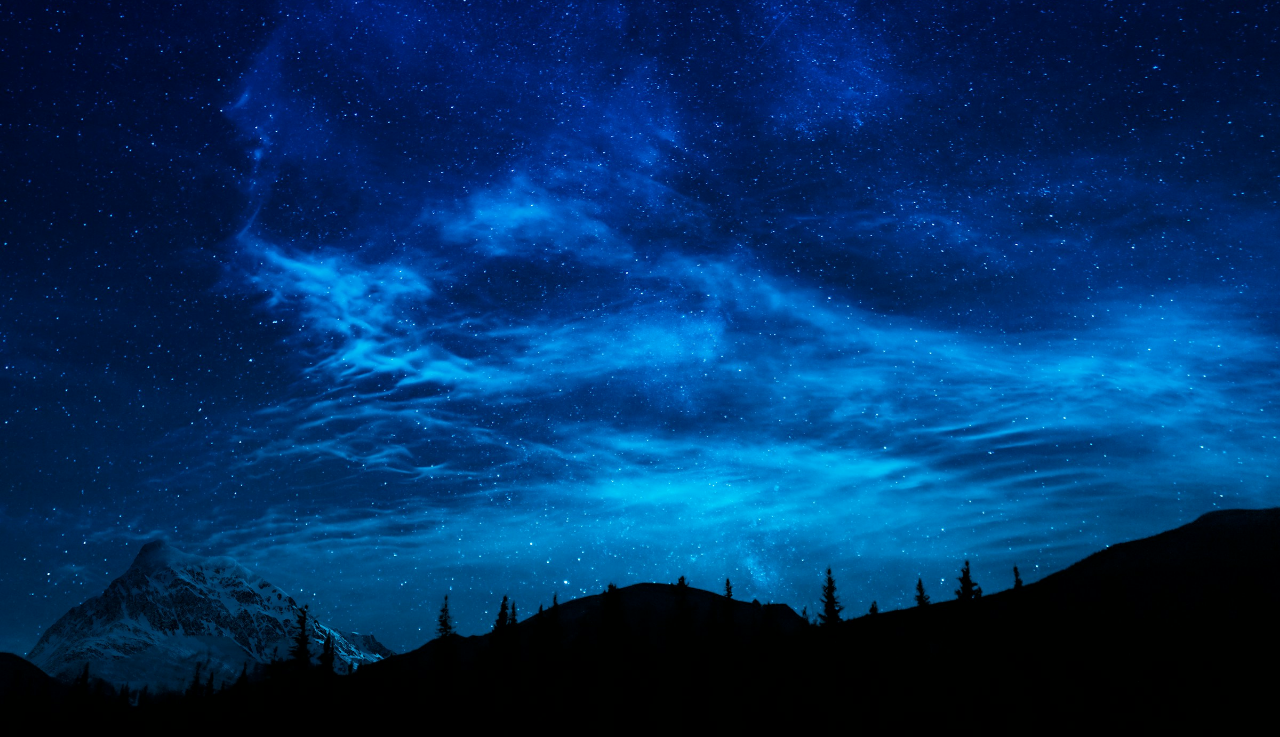
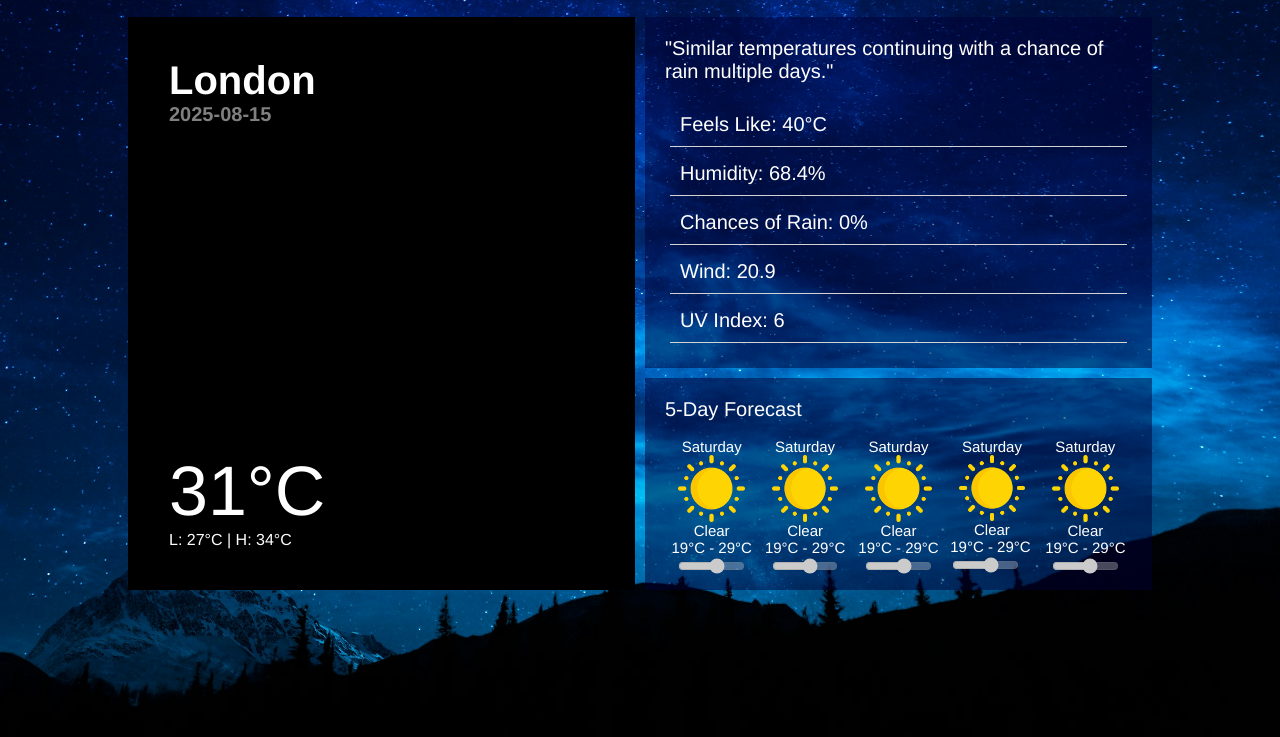
Before and after one commit to redjeacs/weather-app, a website built with webpack: page src/index.html in a window 1280 px wide. Shown: the part 63-800 px from the top of the page. Built offline with nearby package versions, Linux system fonts and the light colour scheme; no server answers.

Commit message:
data display html
- created display html for fetched data and css
styling

```diff
--- a/src/index.html
+++ b/src/index.html
@@ -20,5 +20,86 @@
         <button class="search-btn"><i class="fas fa-search"></i></button>
       </div>
     </header>
+    <section class="main-content">
+      <div class="weather-today">
+        <div class="location-info">
+          <div class="location">London</div>
+          <div class="current-date">2025-08-15</div>
+        </div>
+        <div class="weather-data">
+          <div class="temperature">31&deg;C</div>
+          <div class="min-max-temp">L: 27&deg;C | H: 34&deg;C</div>
+        </div>
+      </div>
+      <div class="weather-details">
+        <div class="descriptions">
+          "Similar temperatures continuing with a chance of rain multiple days."
+        </div>
+        <div class="feels-like">
+          Feels Like: <span class="feels-like-data">40&deg;C</span>
+        </div>
+        <div class="humidity">
+          Humidity: <span class="humidity-data">68.4%</span>
+        </div>
+        <div class="rain-prob">
+          Chances of Rain: <span class="rain-prob-data">0%</span>
+        </div>
+        <div class="wind-speed">
+          Wind: <span class="wind-speed-data">20.9</span>
+        </div>
+        <div class="uv-index">
+          UV Index: <span class="uv-index-data">6</span>
+        </div>
+      </div>
+      <div class="five-day-forecast">
+        <div class="title">5-Day Forecast</div>
+        <div class="forecast-container">
+          <div class="day-2">
+            <div class="weekday">Saturday</div>
+            <img src="assets/sun.png" alt="clear" class="day-2-icon" />
+            <div class="day-2-condition">Clear</div>
+            <div class="temp-range">19&deg;C - 29&deg;C</div>
+            <input type="range" min="19" max="29" value="25" disabled />
+          </div>
+          <div class="day-3">
+            <div class="weekday">Saturday</div>
+            <img src="assets/sun.png" alt="clear" class="day-2-icon" />
+            <div class="day-2-condition">Clear</div>
+            <div class="temp-range">19&deg;C - 29&deg;C</div>
+            <input type="range" min="19" max="29" value="25" disabled />
+          </div>
+          <div class="day-4">
+            <div class="weekday">Saturday</div>
+            <img src="assets/sun.png" alt="clear" class="day-2-icon" />
+            <div class="day-2-condition">Clear</div>
+            <div class="temp-range">19&deg;C - 29&deg;C</div>
+            <input type="range" min="19" max="29" value="25" disabled />
+          </div>
+          <div class="day-5">
+            <div class="weekday">Saturday</div>
+            <img src="assets/sun.png" alt="clear" class="day-2-icon" />
+            <div class="day-2-condition">Clear</div>
+            <div class="day-2-temp">
+              <div class="temp-range">19&deg;C - 29&deg;C</div>
+              <input type="range" min="19" max="29" value="25" disabled />
+            </div>
+          </div>
+          <div class="day-6">
+            <div class="weekday">Saturday</div>
+            <img src="assets/sun.png" alt="clear" class="day-2-icon" />
+            <div class="day-2-condition">Clear</div>
+            <div class="temp-range">19&deg;C - 29&deg;C</div>
+            <input
+              id="temp-range-input"
+              type="range"
+              min="19"
+              max="29"
+              value="25"
+              disabled
+            />
+          </div>
+        </div>
+      </div>
+    </section>
   </body>
 </html>
--- a/src/styles.css
+++ b/src/styles.css
@@ -7,12 +7,16 @@ body {
   padding: 0;
   width: 100vw;
   height: 100vh;
+  overflow-y: auto;
   font-family: Helvetica, sans-serif;
   background-image: url(assets/night-sky.jpg);
   background-position: center;
   background-size: cover;
   background-repeat: no-repeat;
+  color: white;
 }
+
+/* Header */
 
 header {
   display: flex;
@@ -62,3 +66,97 @@ header {
   border: none;
   cursor: pointer;
 }
+
+/* Main Content */
+
+.main-content {
+  justify-self: center;
+  background-color: white;
+  width: 80%;
+  height: 70%;
+  display: grid;
+  grid-template-columns: repeat(2, minmax(200px, 1fr));
+  grid-template-rows: 4fr 3fr;
+  gap: 10px;
+  background-color: transparent;
+}
+
+.weather-today {
+  grid-area: 1/1/3/2;
+  padding: 40px;
+  display: flex;
+  flex-direction: column;
+  justify-content: space-between;
+  border: 1px solid black;
+  background-color: black;
+}
+
+.location-info {
+  font-weight: bold;
+}
+
+.location {
+  font-size: 40px;
+}
+
+.current-date {
+  font-size: 20px;
+  color: gray;
+}
+
+.temperature {
+  font-size: 70px;
+}
+
+.weather-details {
+  background-color: rgba(0, 0, 54, 0.5);
+  font-size: 20px;
+  padding: 20px;
+}
+
+.descriptions {
+  margin-bottom: 20px;
+}
+
+.feels-like,
+.humidity,
+.rain-prob,
+.wind-speed,
+.uv-index {
+  border-bottom: 1px solid lightgray;
+  padding: 10px;
+  margin: 5px;
+}
+
+.five-day-forecast {
+  background-color: rgba(0, 0, 54, 0.5);
+  font-size: 15px;
+  padding: 20px;
+}
+
+.forecast-container {
+  display: flex;
+  align-items: center;
+  height: 100%;
+}
+
+.day-2-icon {
+  width: 80%;
+  height: auto;
+}
+
+.forecast-container > div {
+  display: flex;
+  flex-direction: column;
+  align-items: center;
+  flex: 1;
+  padding: 5px;
+}
+
+.title {
+  font-size: 20px;
+}
+
+input[type='range'] {
+  width: 80%;
+}
```
Also changed, not shown: src/assets/sun.png (added).
